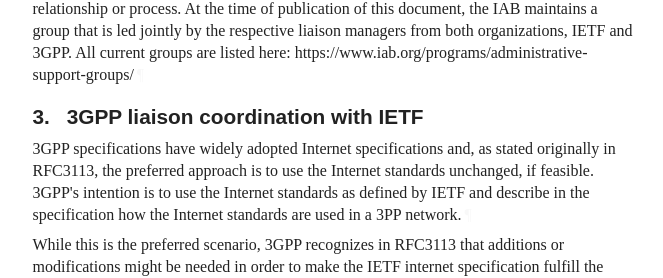
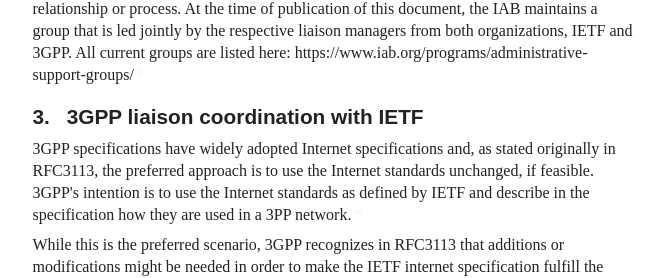
Before and after one commit to intarchboard/draft-iab-rfc3113bis, a plain HTML site: page mirjak-patch-1/draft-kes-rfc3113bis.html in a window 1280 px wide. Shown: the part 1137-1415 px from the top of the page, without its empty margins (92-755 px from the left). Drawn offline with Linux system fonts and the light colour scheme; a web font is replaced by a local one.

Commit message:
Script updating gh-pages from c066cee. [ci skip]

```diff
--- a/mirjak-patch-1/draft-kes-rfc3113bis.html
+++ b/mirjak-patch-1/draft-kes-rfc3113bis.html
@@ -1228,7 +1228,7 @@
 <p id="section-3-1">3GPP specifications have widely adopted Internet specifications and, as stated originally in RFC3113,
 the preferred approach is to use the Internet standards unchanged, if feasible.
 3GPP's intention is to use the Internet standards as defined by IETF and
-describe in the specification how the Internet standards are used in a 3PP network.<a href="#section-3-1" class="pilcrow">¶</a></p>
+describe in the specification how they are used in a 3PP network.<a href="#section-3-1" class="pilcrow">¶</a></p>
 <p id="section-3-2">While this is the preferred scenario, 3GPP recognizes in RFC3113 that additions or modifications
 might be needed in order to make the IETF internet specification
 fulfill the needs of 3GPP, and that in such cases, 3GPP will take its concerns directly
```
Also changed, not shown: mirjak-patch-1/draft-kes-rfc3113bis.txt.
